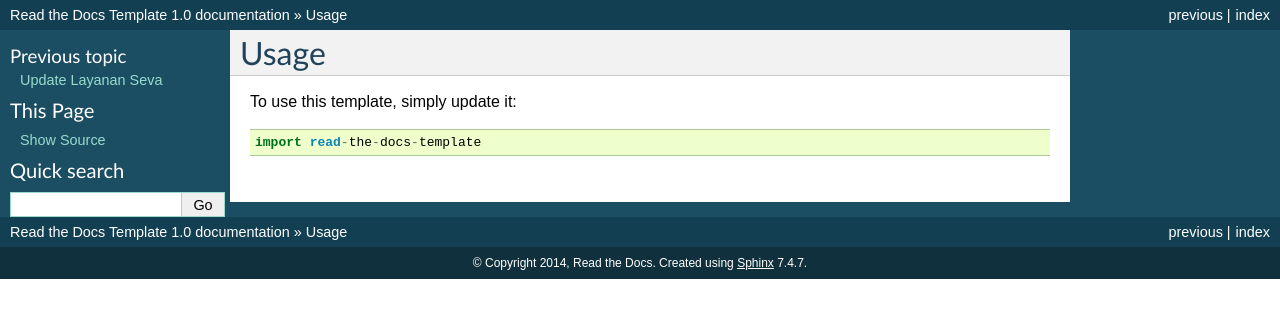
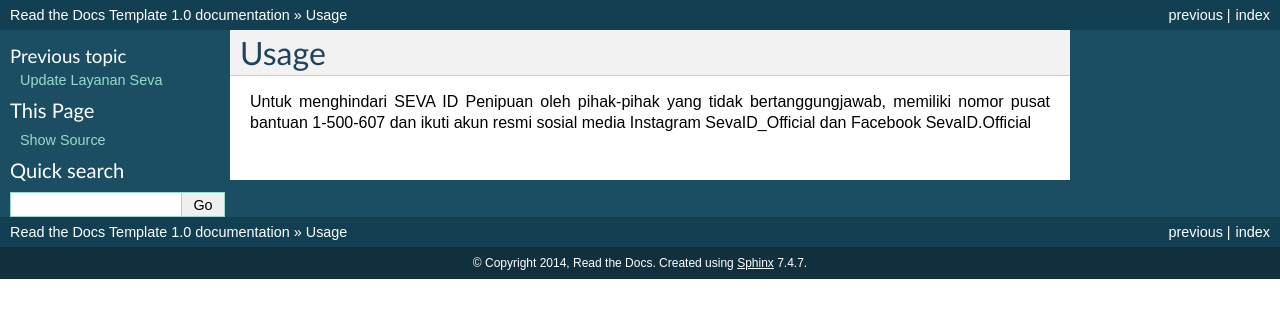
Before and after one commit to sersanmesrul/mosehat, a Sphinx documentation site: the page built from docs/usage.rst, in a window 1280 px wide. Shown: the top 318 px of the page. Built offline with Sphinx 7.4.7, drawn with Linux system fonts in a browser that asks for light colours.

Commit message:
Update usage.rst

```diff
--- a/docs/usage.rst
+++ b/docs/usage.rst
@@ -2,6 +2,4 @@
 Usage
 ========
 
-To use this template, simply update it::
-
-	import read-the-docs-template
+Untuk menghindari SEVA ID Penipuan oleh pihak-pihak yang tidak bertanggungjawab, memiliki nomor pusat bantuan 1-500-607 dan ikuti akun resmi sosial media Instagram SevaID_Official dan Facebook SevaID.Official
```
